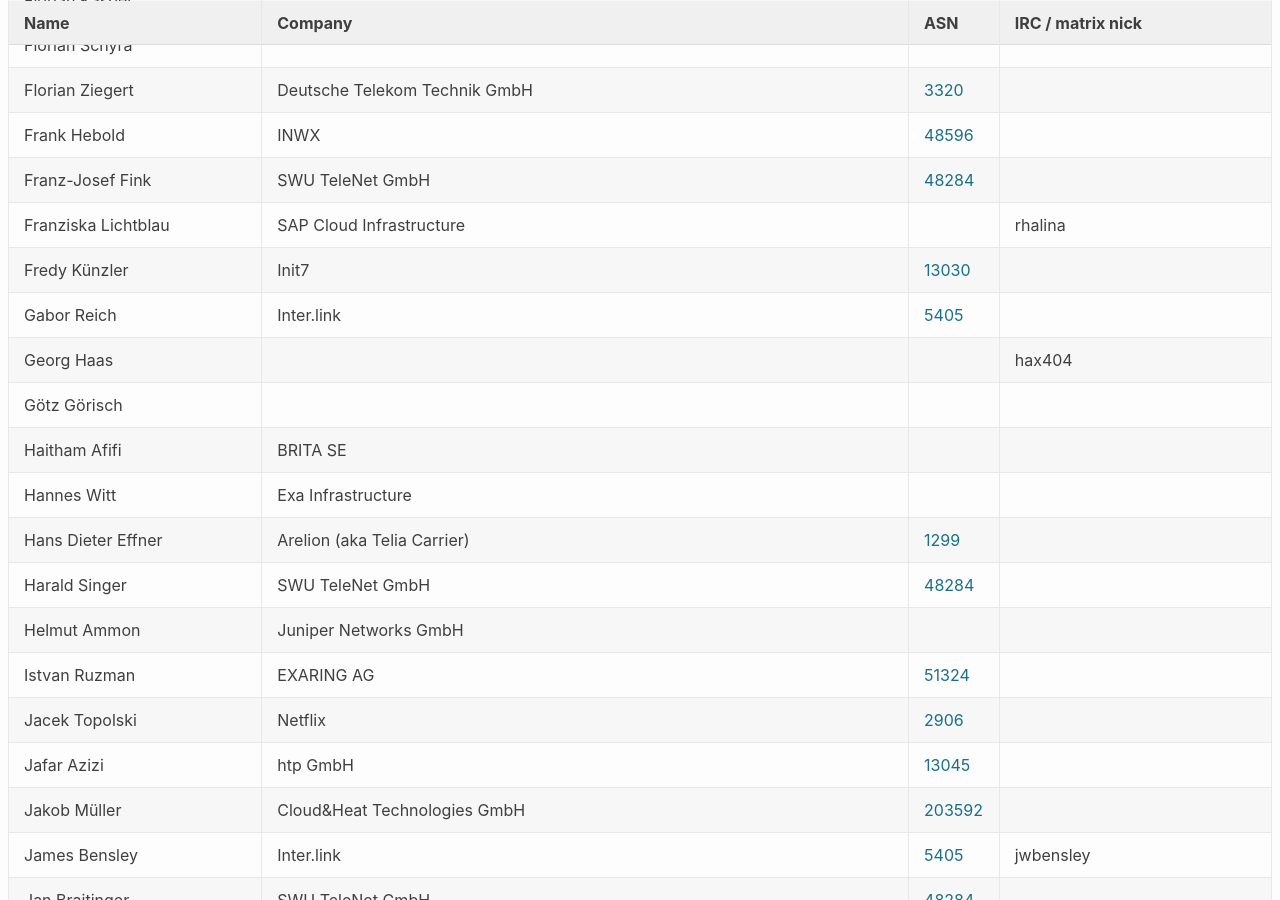
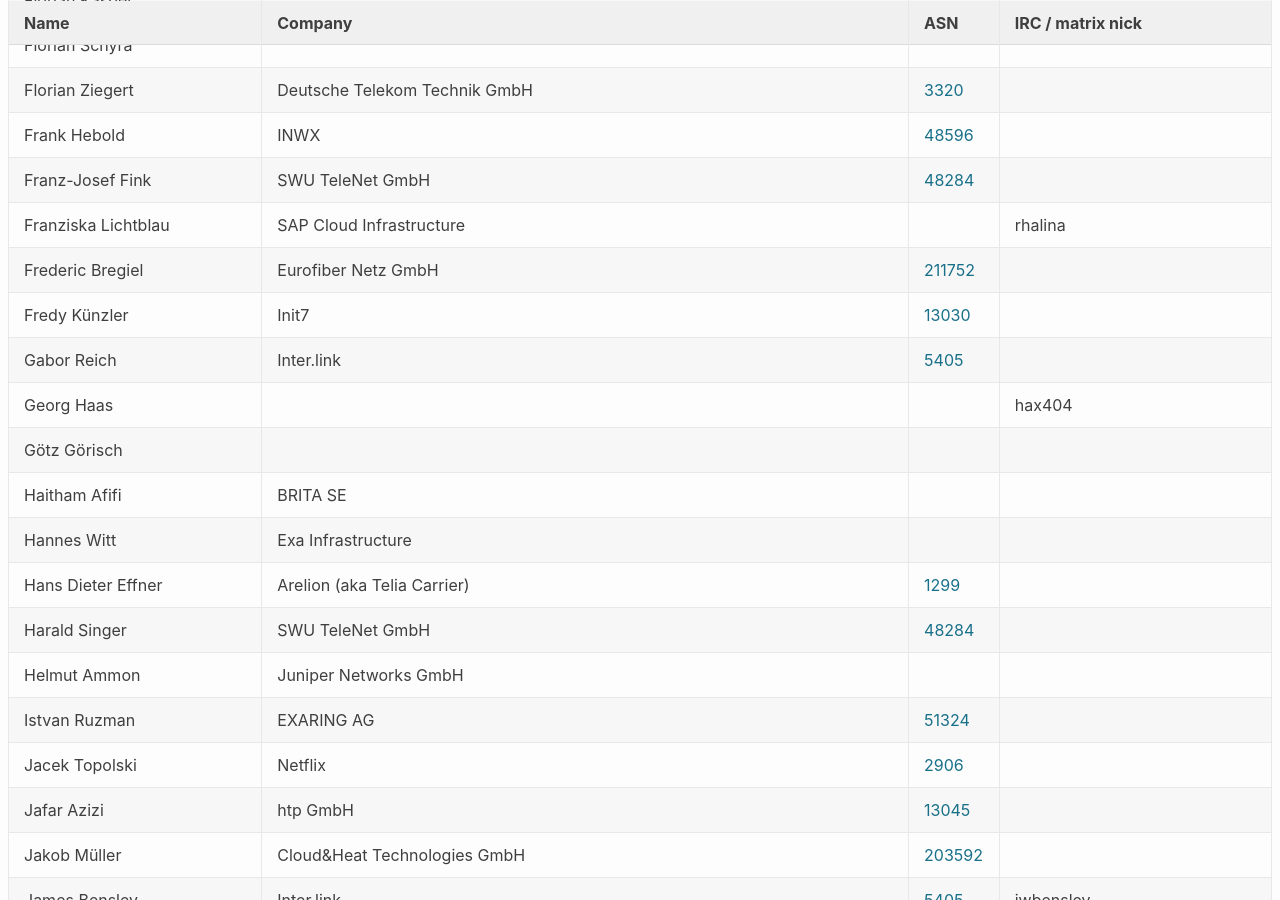
Before and after one commit to denog/pretix-attendeelist, a Jekyll site: the page built from denog17/index.markdown, in a window 1280 px wide and 900 px high, scrolled down 2764 px. Built offline with Jekyll 4.4.1, drawn with Linux system fonts in a browser that asks for light colours.

Commit message:
Latest data: Thu Jul  3 09:33:45 UTC 2025

```diff
--- a/_data/attendees_denog17_onsite.json
+++ b/_data/attendees_denog17_onsite.json
@@ -376,6 +376,12 @@
     "company": "SWU TeleNet GmbH",
     "irc": null,
     "asn": "48284"
+  },
+  {
+    "name": "Frederic Bregiel",
+    "company": "Eurofiber Netz GmbH",
+    "irc": null,
+    "asn": "211752"
   },
   {
     "name": "Fredy Künzler",
@@ -789,7 +795,7 @@
     "name": "Marie Brücher-Herpel",
     "company": "Freifunk Darmstadt",
     "irc": null,
-    "asn": null
+    "asn": "214958"
   },
   {
     "name": "Markus Berthold",
```
